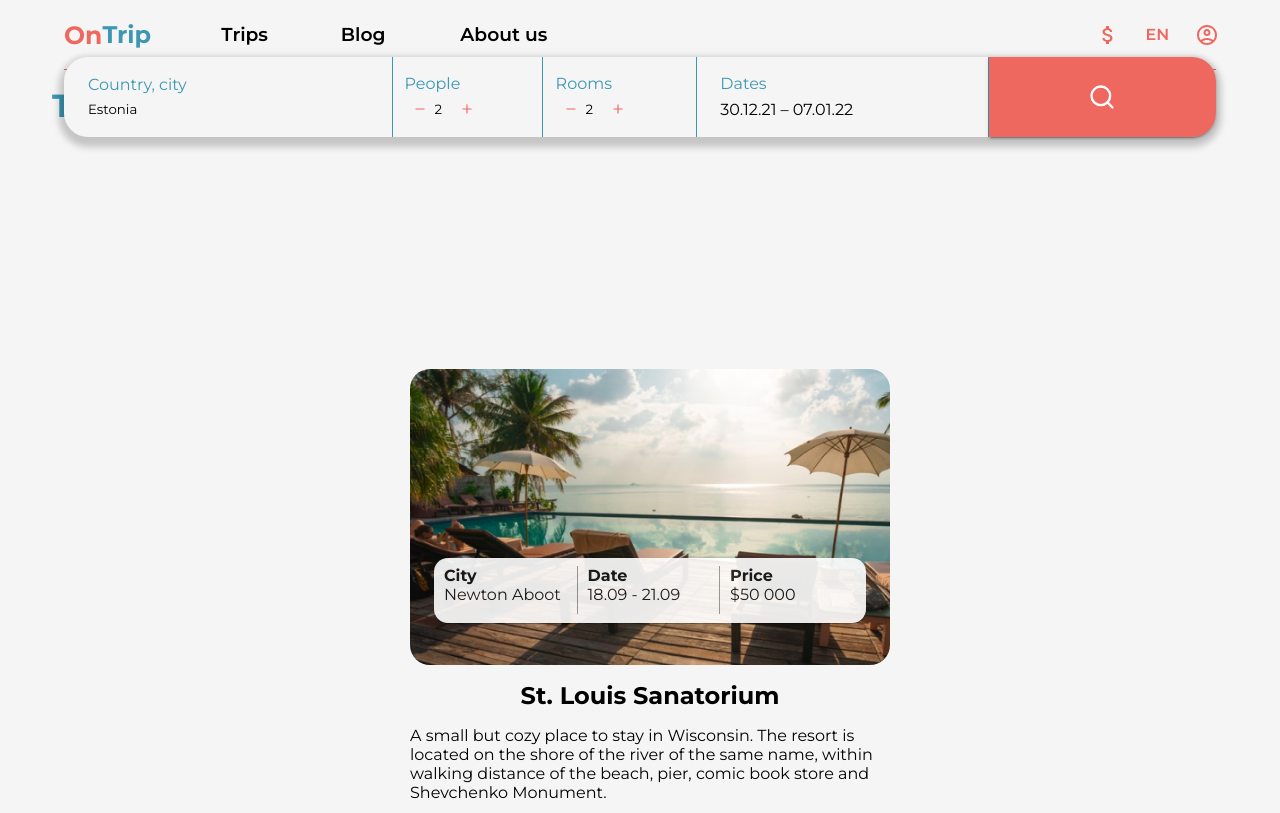
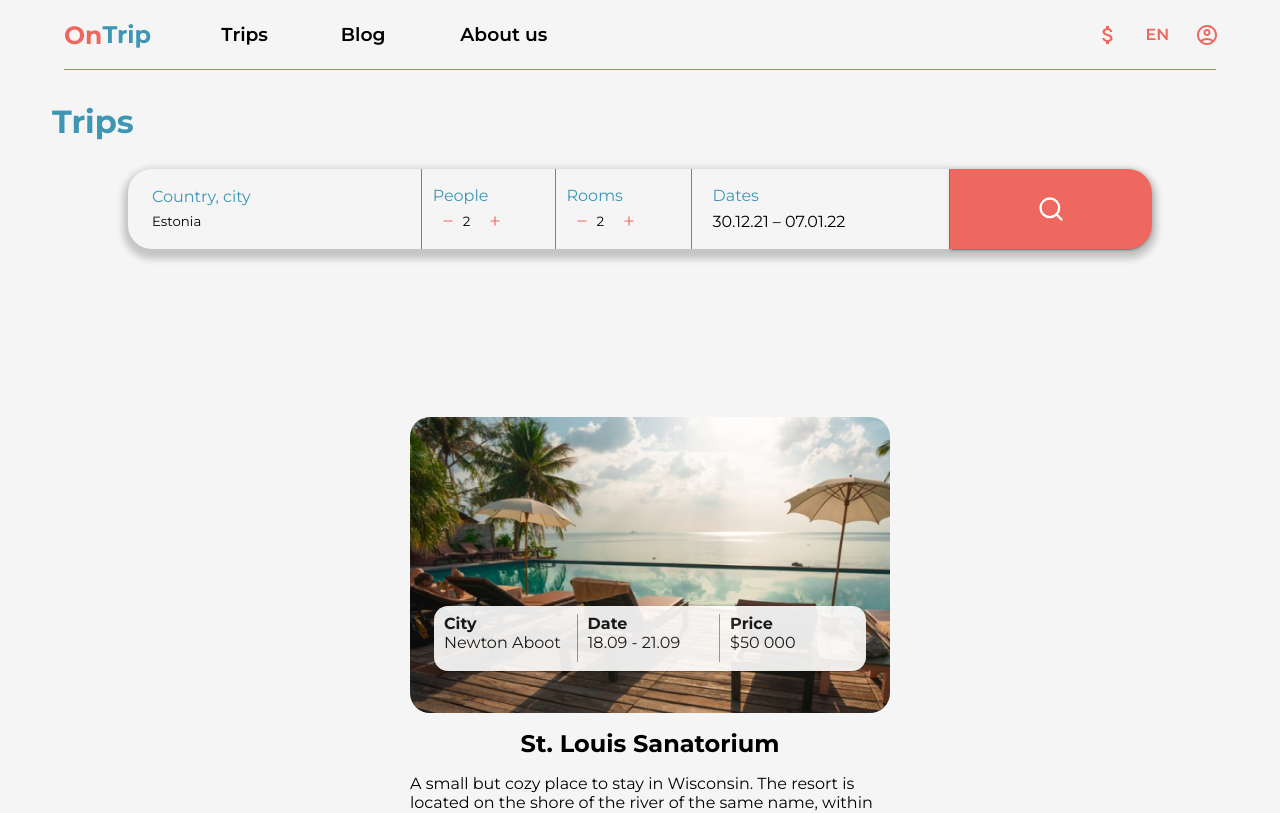
Before and after one commit to arc4dex/OnTrip, a React (Create React App) app: page /trips in a window 1280 px wide. Shown: the top 813 px of the page. Built offline with nearby package versions, Linux system fonts and the light colour scheme.

Commit message:
fix: fixed mainCard width, margin-bottom at header and searchFilter width and position

```diff
--- a/src/components/MainCard/styles.js
+++ b/src/components/MainCard/styles.js
@@ -5,7 +5,7 @@ import banner from "./banner.png";
 export const MainCardImage = styled.div`
 	display: flex;
 	flex-direction: column;
-	width: 90%;
+	width: 100%;
 	height: 19.625rem;
 	background-image: url(${banner});
 	background-repeat: no-repeat;
@@ -16,6 +16,7 @@ export const MainCardImage = styled.div`
 		height: 31.25rem;
 		background-image: url(${banner});
 		border-radius: 1.563rem;
+		width: 90%;
 	}
 
 	h1 {
--- a/src/components/SearchFilter/style.js
+++ b/src/components/SearchFilter/style.js
@@ -21,7 +21,7 @@ box-shadow: 0px 5px 7px 5px rgba(0,0,0,0.2);
 
 @media (min-width: 600px){
     padding-right: 0;
-
+    width: 80vw;
 }
 
 input{
@@ -175,7 +175,7 @@ export const StyledInput = styled.input`
 
 export const MainForm = styled.form`
   position: relative;
-  top: -6.25rem;
+  top: -2.25rem;
 
   div{
     background-color: var(--bgColor);
--- a/src/components/headerDesktop/styles.js
+++ b/src/components/headerDesktop/styles.js
@@ -8,6 +8,7 @@ export const NavDesktop = styled.nav`
   justify-content: space-between;
 
   border-bottom: 1px solid var(--red);
+  margin-bottom: 1rem;
 
   section{
     display: flex;
--- a/src/pages/Trips/style.js
+++ b/src/pages/Trips/style.js
@@ -5,7 +5,7 @@ export const StyledH1 = styled.h1`
     width: 100%;
     margin-left: 4rem;
     margin-top: 1rem;
-    margin-bottom: 2rem;
+    margin-bottom: 4rem;
 
     @media (min-width: 768px){
         margin-left: 6.5rem;
```
